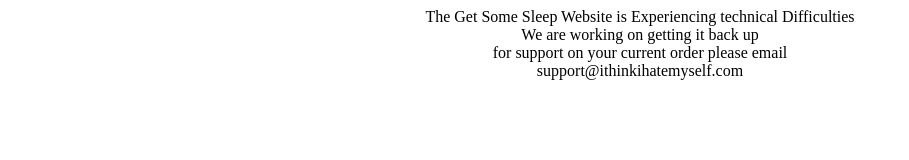
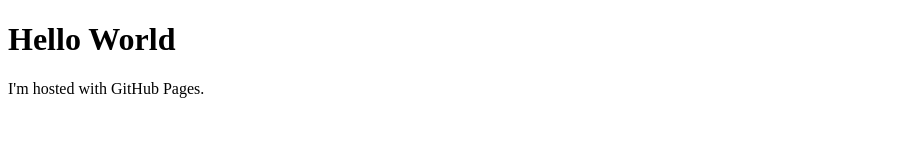
Before and after one commit to Danpul9/Danpul9, a plain HTML site: page index.html in a window 1280 px wide. Shown: the whole page, without its empty margins (0-909 px from the left). Drawn offline with Linux system fonts and the light colour scheme.

Commit message:
Update index.html

```diff
--- a/index.html
+++ b/index.html
@@ -1,12 +1,7 @@
+<!DOCTYPE html>
 <html>
 <body>
-<p>
-<center>
-The Get Some Sleep Website is Experiencing technical Difficulties <br>
-We are working on getting it back up<br>
-for support on your current order please email
-<br> support@ithinkihatemyself.com
-<br>
-
-</p>
+<h1>Hello World</h1>
+<p>I'm hosted with GitHub Pages.</p>
+</body>
 </html>
```
